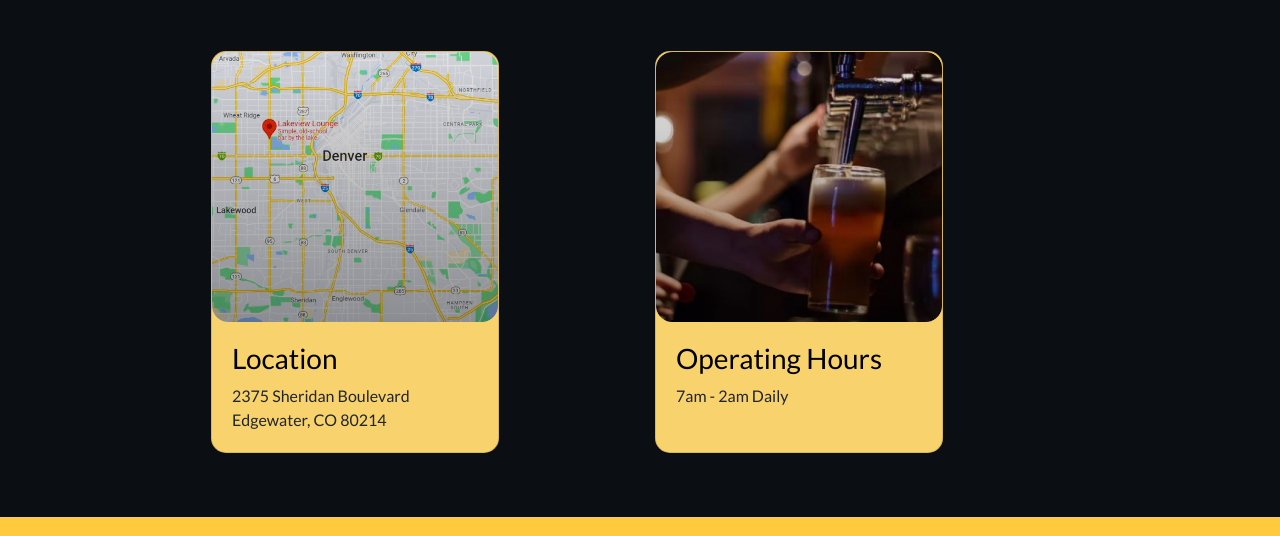
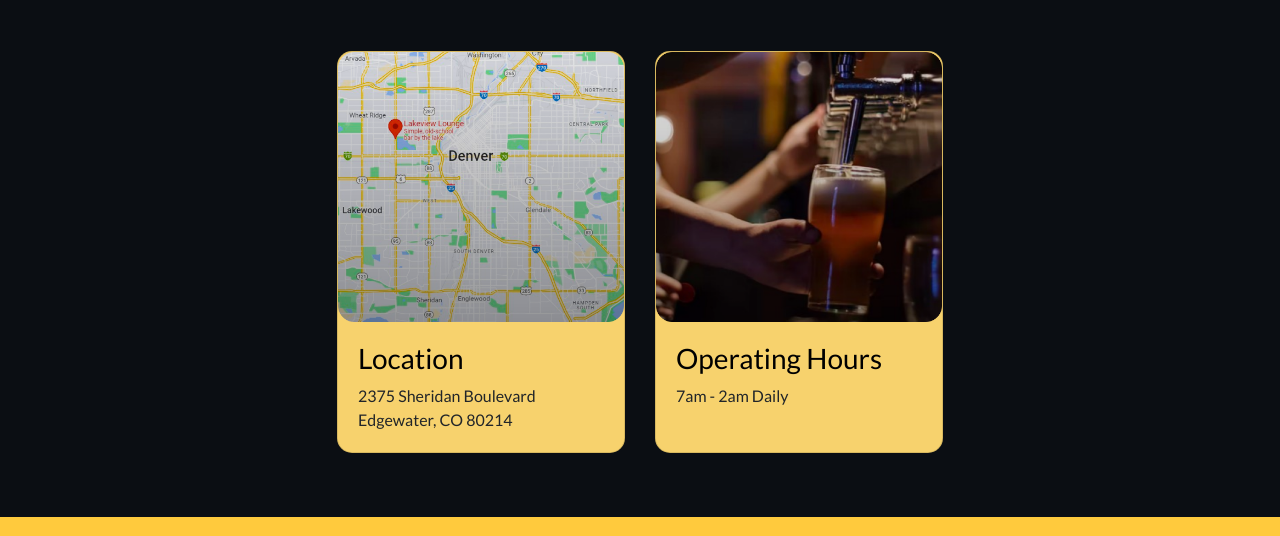
Before and after one commit to ColetteGiacometti/UX_UI_HW_22_Hours-Loc, a plain HTML site: page index.html in a window 1280 px wide. Shown: the part 111-647 px from the top of the page. Drawn offline with nearby package versions, Linux system fonts and the light colour scheme.

Commit message:
Update index.css

```diff
--- a/index.css
+++ b/index.css
@@ -60,9 +60,7 @@ margin-bottom: 5%;
 padding-left: 10%;
 }
 
-.row {
-  width:80%;
-}
+
 .container {
   padding-bottom: 5%;
   display: flex;
```
